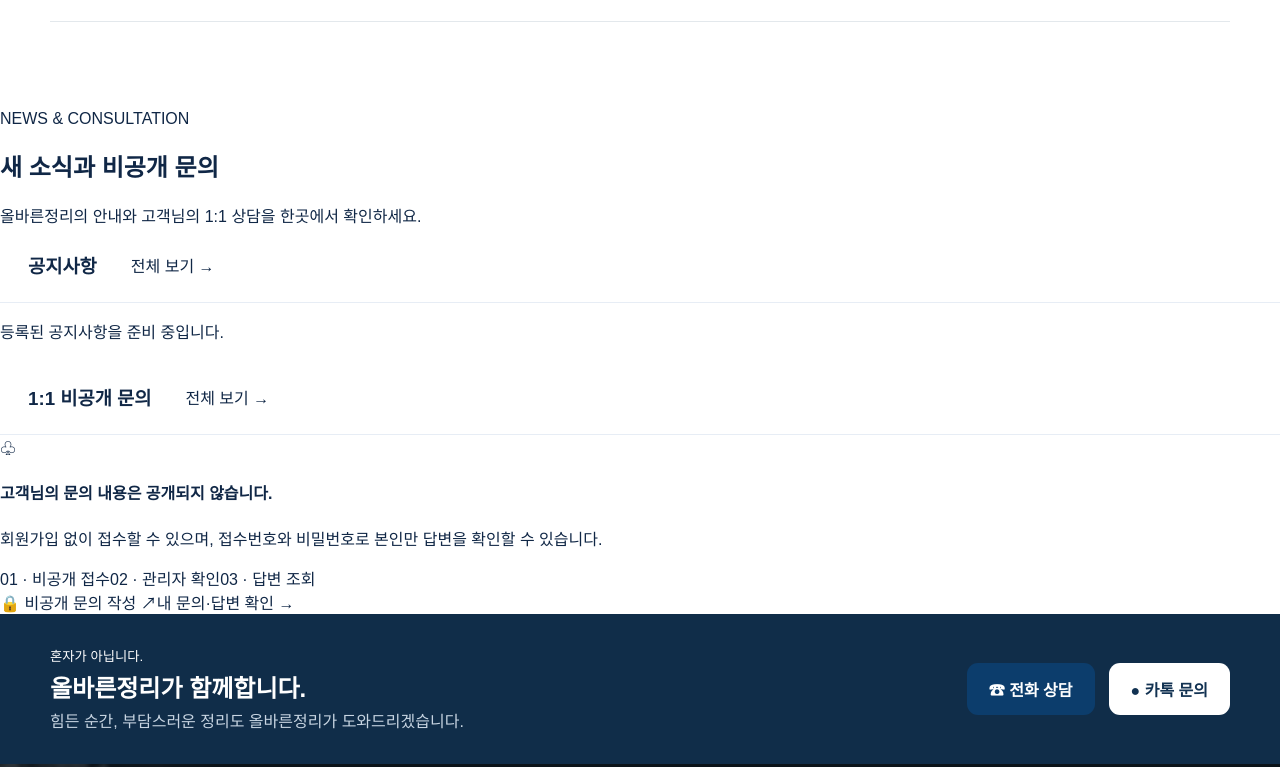
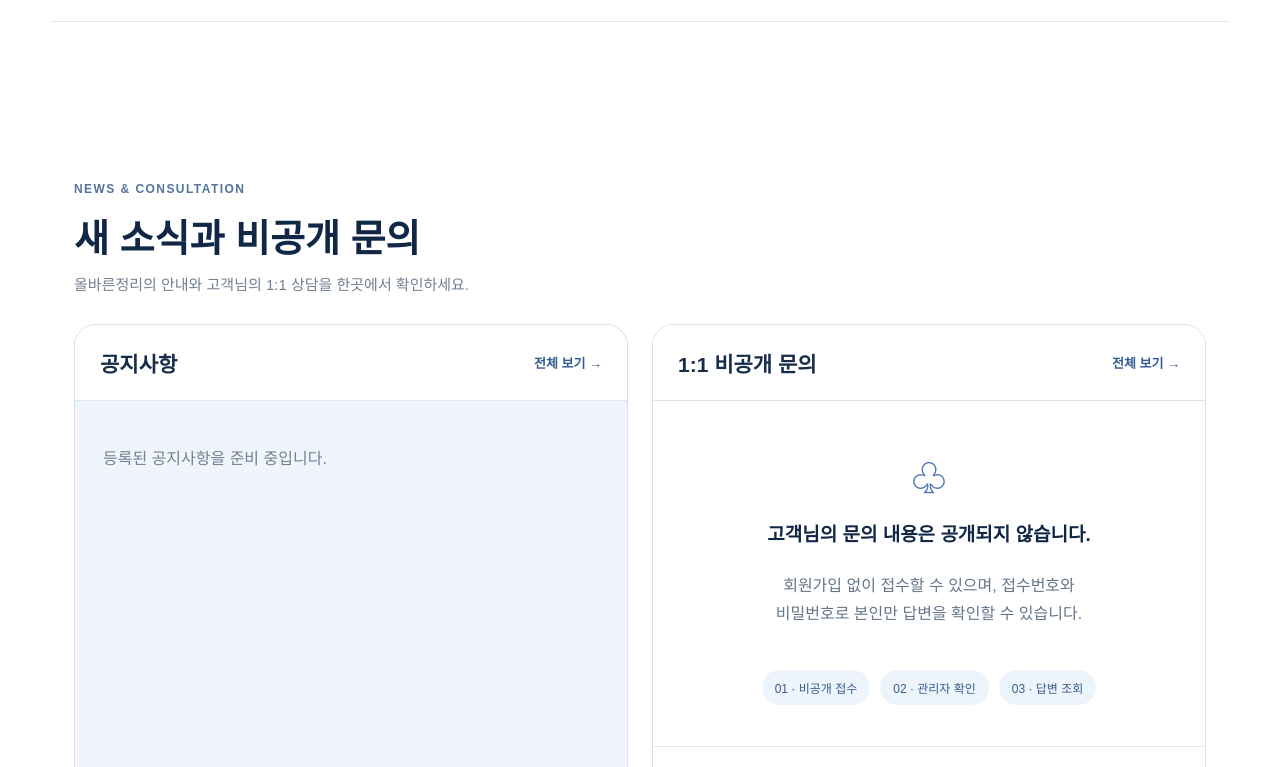
Before and after one commit to hoho601212-collab/olbareun-jeongri, a Next.js app: page / in a window 1280 px wide. Shown: the part 5193-5960 px from the top of the page. Built offline with nearby package versions, Linux system fonts and the light colour scheme.

Commit message:
Style homepage 50/50 notice and private inquiry panels

```diff
--- a/app/globals.css
+++ b/app/globals.css
@@ -407,3 +407,26 @@ img,svg,video{max-width:100%}
 .boardAdminItem{padding:20px 0;border-bottom:1px solid #e5e9ed}.boardAdminItem>p{color:#6a7781}.boardAdminItem>button{margin-left:12px}
 .boardWrap>h2{margin:38px 0 15px}
 @media(max-width:800px){.boardHead{padding:48px 18px}.boardWrap{width:calc(100% - 24px);margin-top:16px;padding:20px 16px}.boardList>a{gap:8px;flex-wrap:wrap}.boardList>a strong{flex-basis:70%}.boardList>a time{margin-left:auto}.boardTabs button{padding:12px 10px;font-size:13px}}
+
+/* Homepage 50/50 news + private consultation cards */
+.boardHomeSection{max-width:1180px;margin:0 auto;padding:76px 24px 90px}
+.boardHomeHeading{margin-bottom:30px}.boardHomeHeading p{font-size:12px;font-weight:800;letter-spacing:.12em;color:#53749b}.boardHomeHeading h2{font-size:clamp(28px,3.2vw,38px);margin:10px 0}.boardHomeHeading span{color:#718091;font-size:15px}
+.boardHomeGrid{display:grid;grid-template-columns:repeat(2,minmax(0,1fr));gap:24px}
+.boardHomeCard{border:1px solid #d7e1ef;border-radius:22px;overflow:hidden;background:#f0f5fd;min-width:0}
+.boardHomeCard:nth-child(2){background:#fff}
+.boardHomeCard header{display:flex;justify-content:space-between;align-items:center;padding:26px 25px;border-bottom:1px solid #dce5f1}
+.boardHomeCard header h3{font-size:21px;margin:0;color:#172d49}.boardHomeCard header a{font-size:13px;font-weight:700;color:#335b93}
+.boardHomeRows>a{display:flex;align-items:center;gap:15px;min-height:89px;padding:18px 24px;border-bottom:1px solid #dce5f1}
+.boardHomeRows>a>div{flex:1;min-width:0}.boardHomeRows strong{display:block;color:#1d344d;font-size:15px;white-space:nowrap;overflow:hidden;text-overflow:ellipsis}
+.boardHomeRows small{display:block;margin-top:7px;color:#7487a4;font-size:12px}.boardHomeRows>a>span:last-child{color:#5276ae}
+.boardHomeBadge{font-size:12px;font-weight:800;color:#3867b1;background:#dfe9ff;border-radius:7px;padding:9px;flex-shrink:0}
+.boardHomeRows>p{padding:28px;color:#718091}
+.boardHomePrivacy{padding:34px 30px 28px;text-align:center;min-height:345px;display:flex;flex-direction:column;align-items:center;justify-content:center}
+.boardLock{font-size:36px;color:#5275b5}.boardHomePrivacy h4{font-size:19px;margin:18px 0 10px}.boardHomePrivacy p{color:#657789;line-height:1.8;max-width:350px}
+.boardHomePrivacySteps{display:flex;gap:10px;flex-wrap:wrap;justify-content:center;margin-top:25px}.boardHomePrivacySteps span{background:#edf4fb;border-radius:18px;padding:9px 13px;font-size:12px;color:#365d8b}
+.boardHomeActions{padding:22px 24px;display:grid;gap:12px;border-top:1px solid #e0e8f2}
+.boardHomeActions a{text-align:center;display:block;border-radius:12px;padding:18px;font-weight:800}
+.boardHomePrimary{background:#2854e8;color:white!important}.boardHomeSecondary{border:1px solid #c7d6ef;color:#2a4c82!important}
+.boardNoticeEdit{display:flex;align-items:end;flex-wrap:wrap;gap:12px;margin:12px 0}.boardNoticeEdit label{display:grid;gap:4px;font-size:12px}.boardNoticeEdit input{padding:8px;border:1px solid #ccd4dd;border-radius:6px}
+.boardHoneypot{position:absolute!important;left:-99999px!important;width:1px!important;height:1px!important;overflow:hidden!important}
+@media(max-width:800px){.boardHomeSection{padding:48px 16px}.boardHomeGrid{grid-template-columns:1fr;gap:18px}.boardHomeCard header{padding:20px}.boardHomeRows>a{padding:16px}.boardHomePrivacy{min-height:260px}}
```
